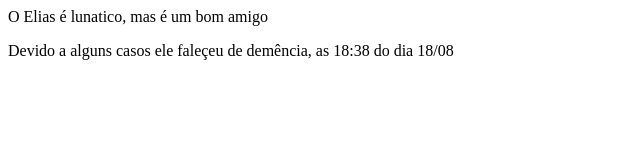
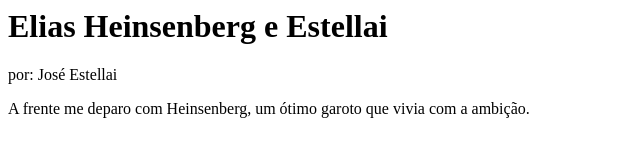
Before and after one commit to estellai-03/pagina-web-, a plain HTML site: page index.html in a window 1280 px wide. Shown: the whole page, without its empty margins (0-640 px from the left). Drawn offline with Linux system fonts and the light colour scheme.

Commit message:
Add files via upload

```diff
--- a/index.html
+++ b/index.html
@@ -1,2 +1,6 @@
-<p>O Elias é lunatico, mas é um bom amigo </p>
-<p>Devido a alguns casos ele faleçeu de demência, as 18:38 do dia 18/08</p>
+<h1>Elias Heinsenberg e Estellai </h1>
+
+
+<p>por: José Estellai</p>
+
+<P>A frente me deparo com Heinsenberg, um ótimo garoto que vivia com a ambição. </P>
```
